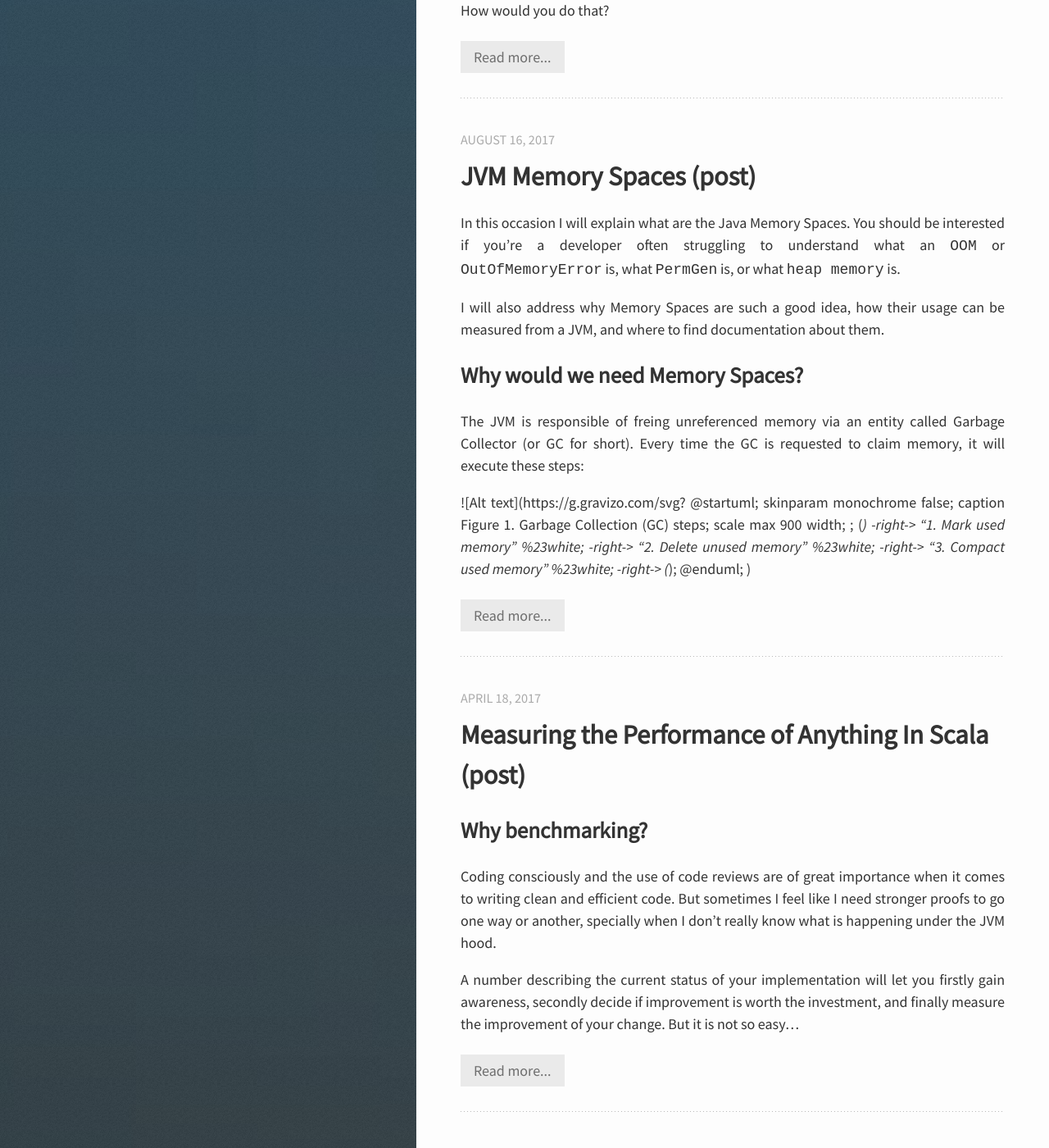
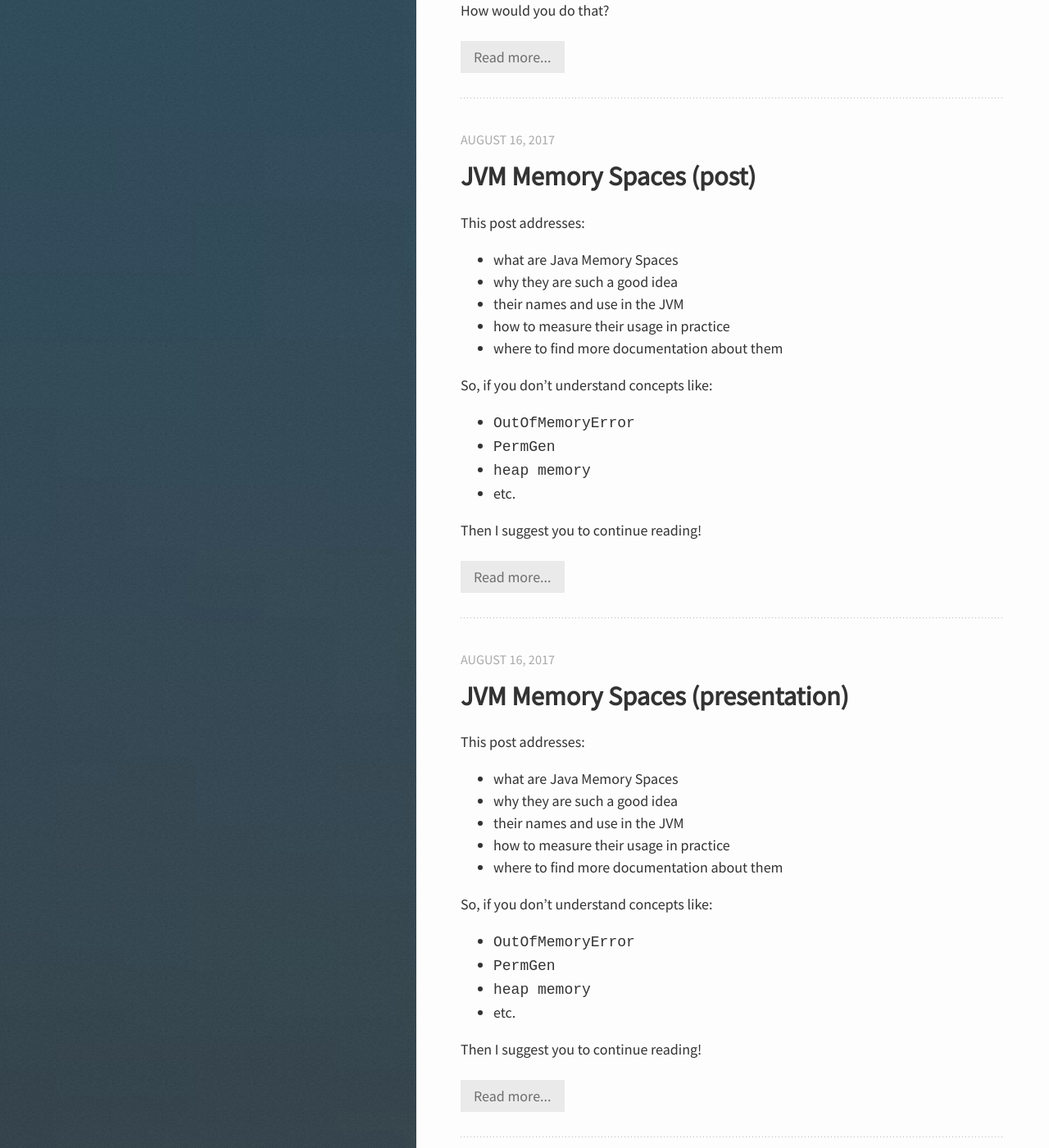
Before and after one commit to mauriciojost/mauriciojost.github.io, a Jekyll site: the page built from index.html, in a window 1280 px wide and 1400 px high, scrolled down 1029 px. Shown: the whole window at 82% size. Built offline with Jekyll 4.4.1, drawn with Linux system fonts in a browser that asks for light colours; nearby versions of some CDN libraries; Markdown is read by kramdown in place of the engine named in the settings.

Commit message:
JVM memory spaces is now a presentation too

````diff
--- a/_posts/2017-08-17-jvm-memory-spaces.markdown
+++ b/_posts/2017-08-17-jvm-memory-spaces.markdown
@@ -1,5 +1,5 @@
 ---
-layout: post
+layout: [post, presentation]
 title:  "JVM Memory Spaces"
 date:   2017-08-17 00:00:00 +0200
 tags:
@@ -11,19 +11,42 @@ tags:
 comments: true
 ---
 
-In this occasion I will explain what are the Java Memory Spaces. You should be interested if you're a developer often struggling to understand what an `OOM` or `OutOfMemoryError` is, what `PermGen` is, or
-what `heap memory` is.
+This post addresses:
 
-I will also address why Memory Spaces are such a good idea, how their usage can be measured from a JVM, and where to find documentation about them.
+- what are Java Memory Spaces
+- why they are such a good idea
+- their names and use in the JVM
+- how to measure their usage in practice
+- where to find more documentation about them
 
-## Why would we need Memory Spaces?
+<!--slide-down-->
 
-The JVM is responsible of freing unreferenced memory via an entity called Garbage Collector (or GC for short). Every time the GC is requested to claim memory, it will execute these steps:
+So, if you don't understand concepts like:
+
+- `OutOfMemoryError`
+- `PermGen`
+- `heap memory`
+- etc.
+
+Then I suggest you to continue reading!
+
+<!--slide-next-->
+
+<!--more-->
+
+## Why the need for Memory Spaces?
+
+<!--slide-ignore-begin-->
+
+The JVM frees unreferenced memory via an entity called Garbage Collector (or GC for short).
+Every time the GC claims memory, it executes these steps:
+
+<!--slide-ignore-end-->
 
 ![Alt text](https://g.gravizo.com/svg?
 @startuml;
 skinparam monochrome false;
-caption Figure 1. Garbage Collection (GC) steps;
+caption Figure 1. The steps of the Garbage Collection (GC);
 scale max 900 width;
 ;
 (*) -right-> "1. Mark used memory" %23white;
@@ -33,18 +56,40 @@ scale max 900 width;
 @enduml;
 )
 
+<!--slide-ignore-begin-->
 
-<!--more-->
+If these steps were to be applied to a flat memory space, the process of freeing memory would become
+proportionally as slow as the amount of memory used. In other words, the more classes loaded, the more
+memory segments to explore every time memory is claimed.
 
-It turns out that if we were to apply these simple steps to a flat memory space, the process of freing memory would become as slow as the amount of memory used. In other words, the more classes loaded, the more memory segments to explore every time memory is claimed.
+As you could imagine, things get better if the GC is aware of the odds an object is eligible for disposal.
 
-As you could imagine, things get better if the GC is aware of the odds an object is eligible for disposal. In a simplified version of reality, the GC considers a class oject to be permanent (as it will probably live as long as the JVM). On the other hand, the GC considers objects created with the _new_ keyword as more likely to have shorter life. The GC discriminates _very short life_ from _medium life_ and _long life_ by keeping count of the amount of times an object survived a GC cycle. Objects survive a GC cycle when they are still referenced (hence their block of memory is marked, preventing it from disposal). Objects that survived some GC cycles are less eligible for disposal soon, and we can say they change their _generation_.
+In a simplified version of reality, the GC considers a class object to be permanent (as it will probably
+live as long as the JVM).
 
-This categorisation of objects into generations really exists, and is materialised in JVMs via Memory Spaces, or more precisely _Generational Memory Spaces_.
+On the other hand, the GC considers objects created with the _new_ keyword as
+more likely to have shorter life. The GC discriminates _very short life_ from _medium life_ and _long life_
+by keeping count of the amount of times an object survived a GC cycle. Objects survive a GC cycle when they
+are still referenced (hence their block of memory is marked, preventing it from disposal).
+
+Objects that survived some GC cycles are less eligible for disposal soon, and we can say they change
+their _generation_.
+
+This categorisation of objects into generations really exists, and is materialised in JVMs via Memory Spaces,
+or more precisely _Generational Memory Spaces_.
+
+<!--slide-ignore-end-->
+
+<!--slide-next-->
 
 ## What are the Memory Spaces in Java?
 
-Strictly speaking, the Java Memory Spaces really depend on the Java VM implementation, but in general terms they can be divided into:
+<!--slide-ignore-begin-->
+
+Strictly speaking, the Java Memory Spaces really depend on the Java VM implementation, but in general
+terms they can be divided into:
+
+<!--slide-ignore-end-->
 
 ![Alt text](https://g.gravizo.com/svg?
 @startuml;
@@ -115,17 +160,33 @@ end note;
 @enduml;
 )
 
+<!--slide-down-->
+
 ### No PermGen Space in JDK 8?
 
 Exactly, no more `PermGen`.
 
-In JDK 8 the permanent generation was removed, and the class metadata is allocated in native memory instead. The amount of native memory that can be used for class metadata is by default unlimited. You can use the option `MaxMetaspaceSize` to put an upper limit on it.
+In JDK 8 the permanent generation was removed. The class metadata is allocated in native memory instead.
 
-## Can I measure the use of Memory Spaces?
+<!--slide-ignore-begin-->
 
-Yes!
+The amount of native memory that can be used for class metadata is by default unlimited. You can use the option `MaxMetaspaceSize` to put an upper limit on it.
 
-You can use `jconsole`. It will show you not only the use of all the above mentioned Memory Spaces, but also the threads in your JVM with basic information about them (name, status, stacktrace, etc.), loaded classes, and access to expoed MBeans.
+<!--slide-ignore-end-->
+
+<!--slide-next-->
+
+## In practice, can I measure the use of Memory Spaces?
+
+You can use `jconsole` for that. This tool will show you:
+
+- the use of Memory Spaces
+- the threads in your JVM (with name, status, stacktrace, etc.)
+- loaded classes
+- exposed MBeans
+- and more!
+
+<!--slide-down-->
 
 ### Example
 
@@ -135,31 +196,62 @@ We will use the Scala REPL as an example:
 scala
 ```
 
-We will open `jconsole` and hook to the corresponding JVM. What I see initially is:
+We will open `jconsole` and hook to the just launched JVM (using its PID).
+
+```bash
+jconsole <PID>
+```
+
+to hook to the corresponding JVM.
+
+<!--slide-ignore-begin-->
+
+What I see initially is:
+
+<!--slide-ignore-end-->
+
+<!--slide-down-->
 
 {% img /images/posts/jconsole1.png 800x600 %}
 
-However, if I perform a GC and then I create lots of objects with:
+<!--slide-down-->
 
-```scala
+However, if you perform a GC and then you create lots of objects with:
+
+```
 val a = (1 to 1000000).toList.map(_.toString)
 ```
 
-I will see:
+<!--slide-down-->
+
+<!--slide-ignore-begin-->
+
+You will see:
+
+<!--slide-ignore-end-->
 
 {% img /images/posts/jconsole2.png 800x600 %}
 
-Can you see what happens to the _Heap Memory Usage_ when I launched the GC? It drops, used memory was marked, letting GC dispose unused blocks of memory, freing it for new objects to use it.
+<!--slide-down-->
 
-What happens when I created objects in Scala? See how the heap usage increases by about 100MiB. There is one new big object `val a` allocated.
+Can you explain:
 
-And to the Loaded classes? They increased by the team `val a` was instanciated given the lazy class loading.
+- what happens to the _Heap Memory Usage_ when we launched the GC? It drops, used memory was marked, letting GC dispose unused blocks of memory, freing it for new objects to use it.
+- what happens when we created objects in Scala? See how the heap usage increases by about 100MiB. There is one new big object `val a` allocated.
 
-Use of CPU? Peak when `val a` was instanciated. Can you see it?
+<!--slide-down-->
+
+And more generally:
+
+- what happens to the Loaded classes? They increased by the team `val a` was instantiated given the lazy class loading.
+- what happens to the use of CPU? There is a peak when `val a` was instantiated. Can you see it?
+
+<!--slide-next-->
 
 ## More Documentation on it?
 
-There is really lots of documentation about these topics, just make sure you don't drawn into the wrong documentation (see carefully the version and implementation of your JVM before passing any parameter).
+There is really lots of documentation about this topic. Whenever you read documentation about it, I suggest you to
+double check the version of the JVM it relates too.
 
 - [General documentation from Oracle about Java](http://docs.oracle.com/en/java/)
 - [Java Garbage Collection Basics] (http://www.oracle.com/webfolder/technetwork/tutorials/obe/java/gc01/index.html)
@@ -167,10 +259,14 @@ There is really lots of documentation about these topics, just make sure you don
 - [JAVA SE 8](http://docs.oracle.com/javase/8/)
 - [JAVA SE 9](http://docs.oracle.com/javase/9/)
 
+<!--slide-down-->
+
 Also, do not forget `man java`. If java was not installed properly via a package manager, you can still try to read the manual with `man`. For example:
 
 ```bash
 man --manpath /home/mjost/opt/zips/jdk1.7.0_79/man java
 ```
 
+<!--slide-next-->
+
 Enjoy!
````
